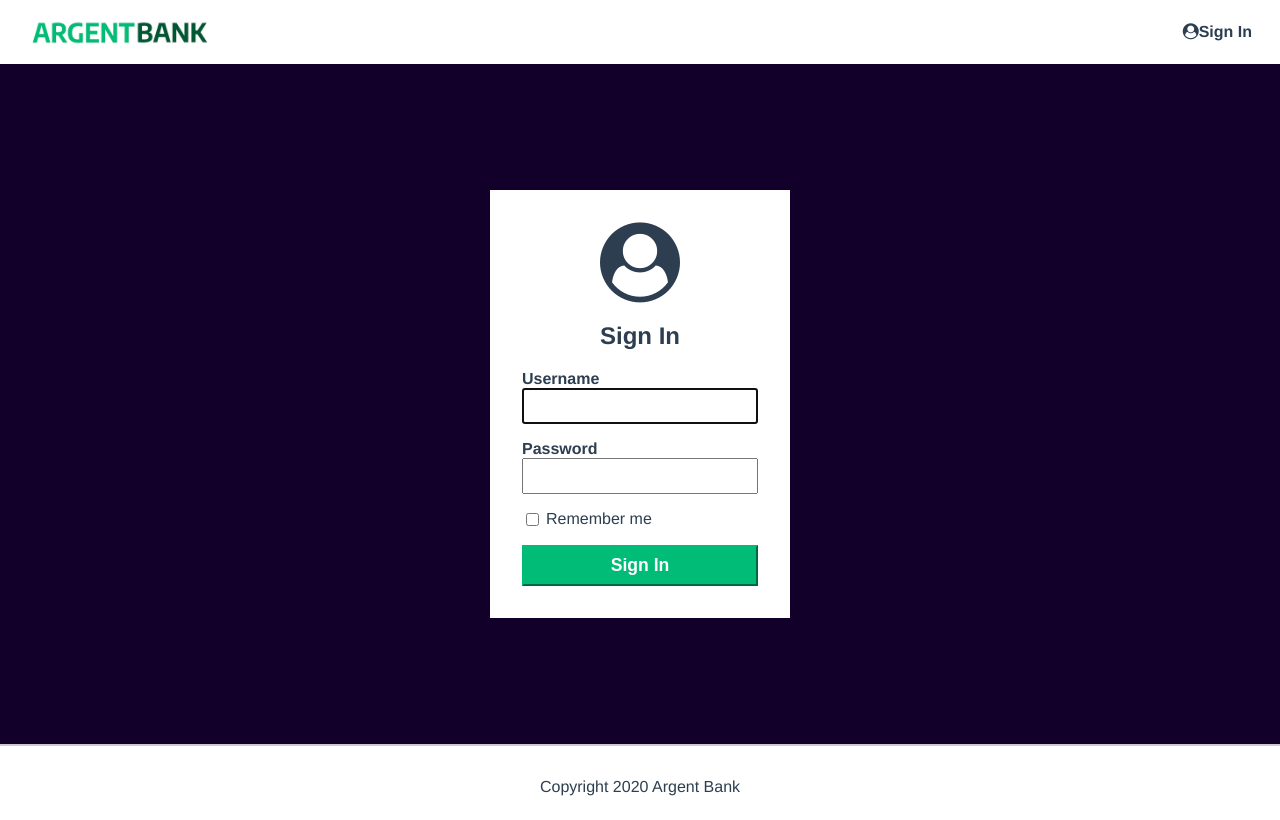
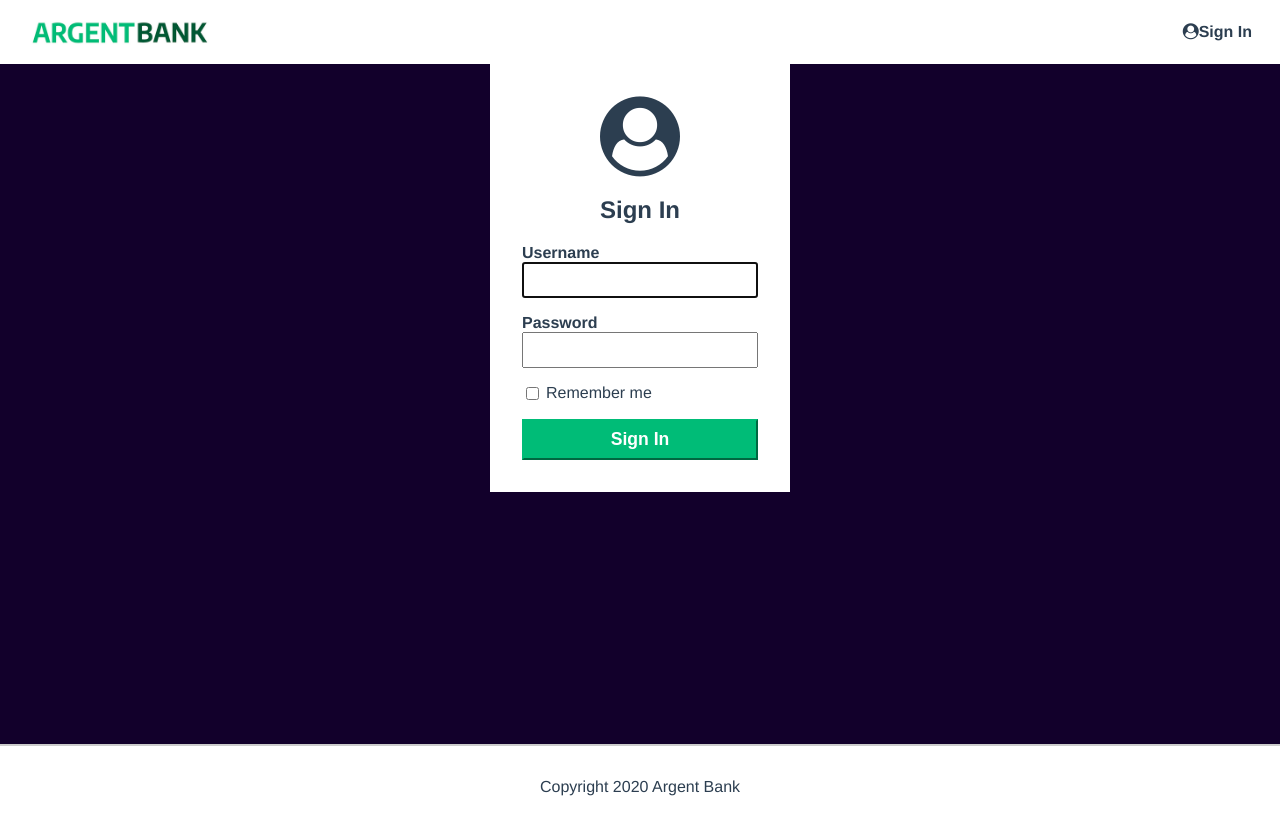
Before and after one commit to Stephan075/FolioStephan_13_15052021, a React (Create React App) app: page /login in a window 1280 px wide. Built offline with nearby package versions, Linux system fonts and the light colour scheme.

Commit message:
edit css

```diff
--- a/src/index.css
+++ b/src/index.css
@@ -16,8 +16,9 @@ body {
 .main {
   display: flex;
   flex: 1 1;
-  justify-content: center;
+  justify-content: flex-start;
   align-items: center;
+  flex-direction: column;
   width: 100%;
   height: 85vh;
 }
```
